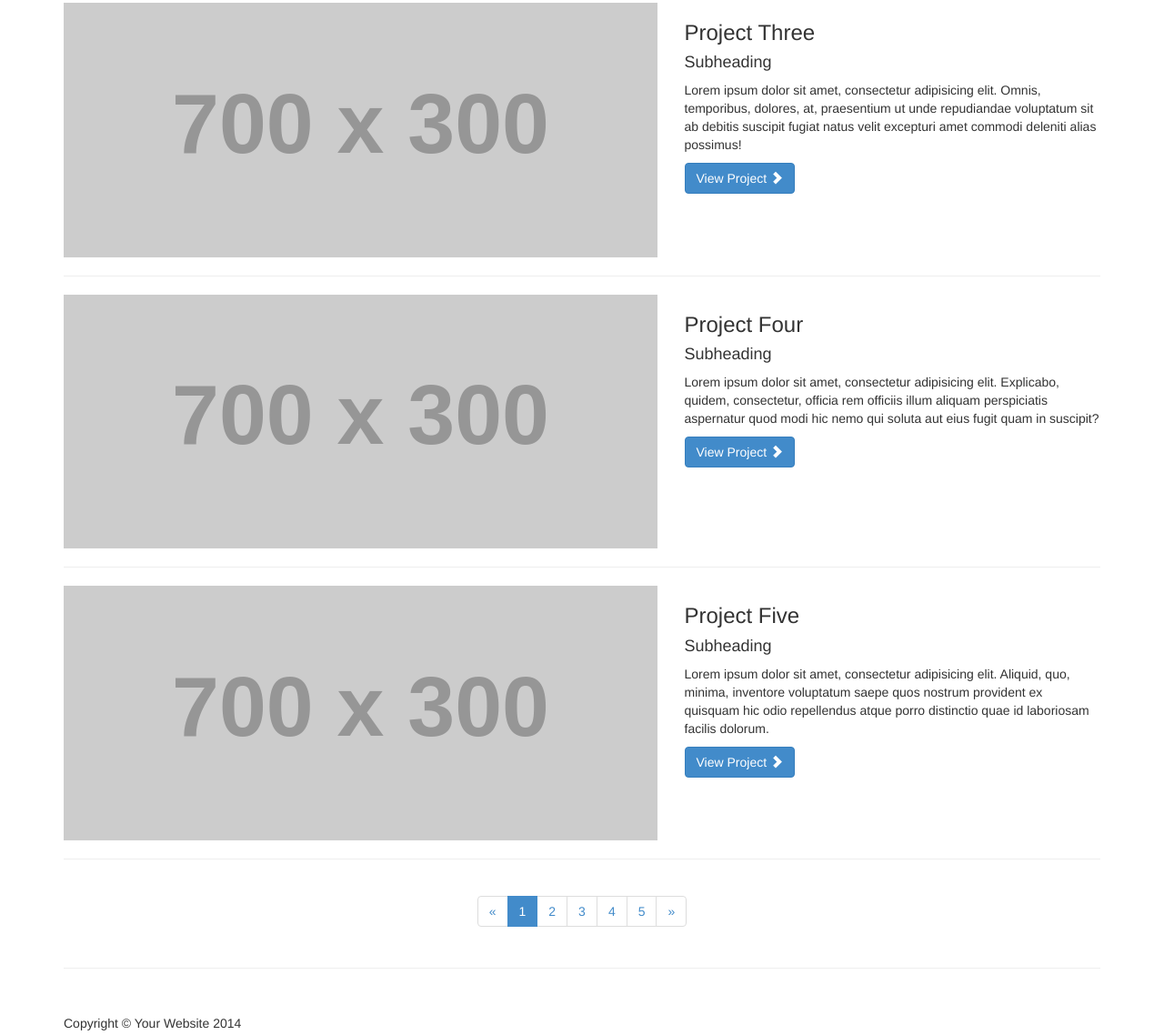
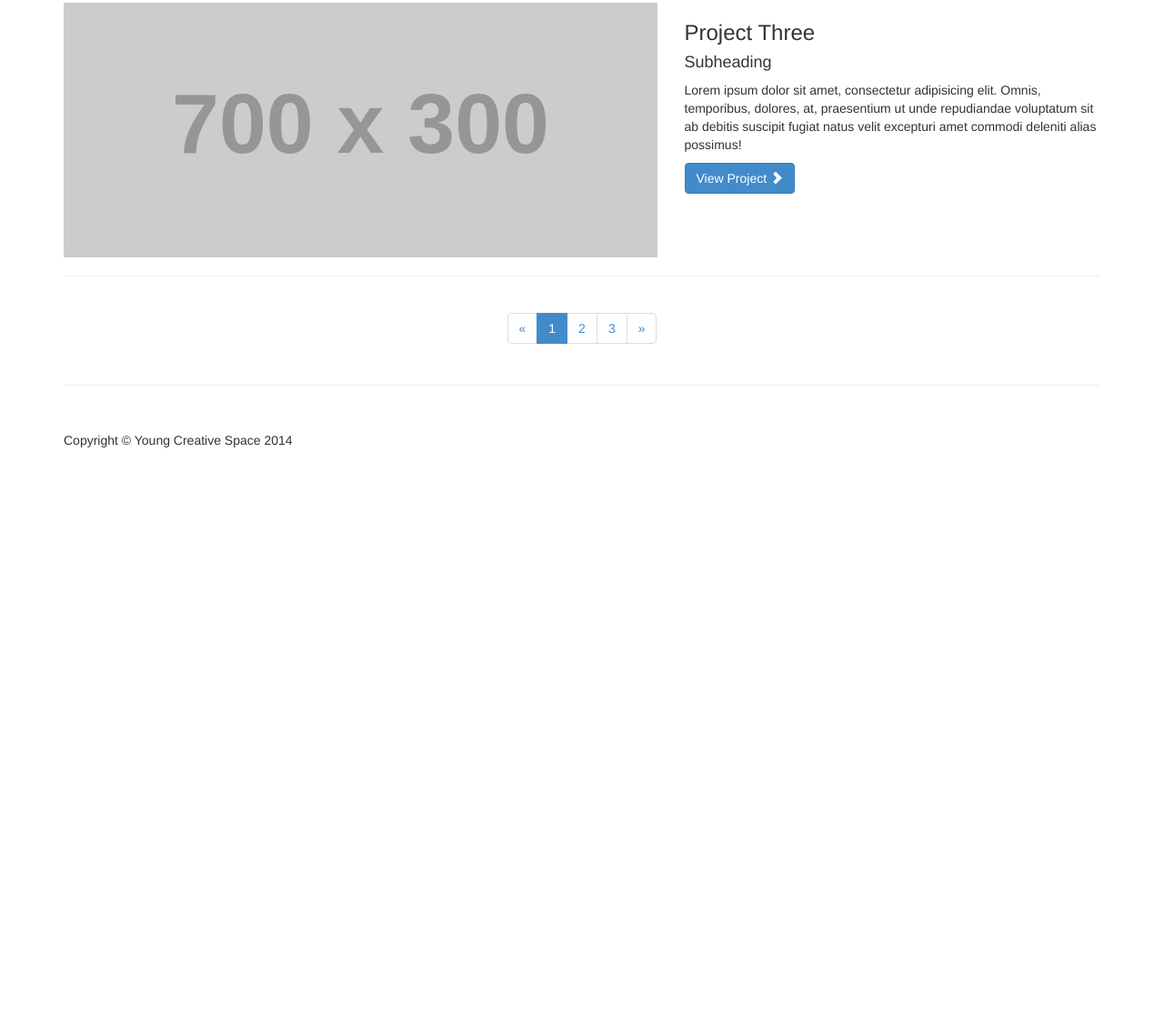
Before and after one commit to StephenJayYoung/Blog, a plain HTML site: page 1-col-portfolio/index.html in a window 1280 px wide. Shown: the part 897-2035 px from the top of the page at 91% size. After the commit the page ends 1451 px from the top, so only its background shows below. Drawn offline with Linux system fonts and the light colour scheme; placeholder pictures from the web are drawn by us.

Commit message:
added some documentation, changed the main html a bit

```diff
--- a/1-col-portfolio/index.html
+++ b/1-col-portfolio/index.html
@@ -125,43 +125,6 @@
 
         <hr>
 
-        <!-- Project Four -->
-        <div class="row">
-
-            <div class="col-md-7">
-                <a href="#">
-                    <img class="img-responsive" src="http://placehold.it/700x300" alt="">
-                </a>
-            </div>
-            <div class="col-md-5">
-                <h3>Project Four</h3>
-                <h4>Subheading</h4>
-                <p>Lorem ipsum dolor sit amet, consectetur adipisicing elit. Explicabo, quidem, consectetur, officia rem officiis illum aliquam perspiciatis aspernatur quod modi hic nemo qui soluta aut eius fugit quam in suscipit?</p>
-                <a class="btn btn-primary" href="#">View Project <span class="glyphicon glyphicon-chevron-right"></span></a>
-            </div>
-        </div>
-        <!-- /.row -->
-
-        <hr>
-
-        <!-- Project Five -->
-        <div class="row">
-            <div class="col-md-7">
-                <a href="#">
-                    <img class="img-responsive" src="http://placehold.it/700x300" alt="">
-                </a>
-            </div>
-            <div class="col-md-5">
-                <h3>Project Five</h3>
-                <h4>Subheading</h4>
-                <p>Lorem ipsum dolor sit amet, consectetur adipisicing elit. Aliquid, quo, minima, inventore voluptatum saepe quos nostrum provident ex quisquam hic odio repellendus atque porro distinctio quae id laboriosam facilis dolorum.</p>
-                <a class="btn btn-primary" href="#">View Project <span class="glyphicon glyphicon-chevron-right"></span></a>
-            </div>
-        </div>
-        <!-- /.row -->
-
-        <hr>
-
         <!-- Pagination -->
         <div class="row text-center">
             <div class="col-lg-12">
@@ -178,12 +141,13 @@
                     <li>
                         <a href="#">3</a>
                     </li>
-                    <li>
+<!--these will ne necessary when there is more than 3 posts
+<!--                     <li>
                         <a href="#">4</a>
                     </li>
                     <li>
                         <a href="#">5</a>
-                    </li>
+                    </li> -->
                     <li>
                         <a href="#">&raquo;</a>
                     </li>
@@ -198,7 +162,7 @@
         <footer>
             <div class="row">
                 <div class="col-lg-12">
-                    <p>Copyright &copy; Your Website 2014</p>
+                    <p>Copyright &copy; Young Creative Space 2014</p>
                 </div>
             </div>
             <!-- /.row -->
```
